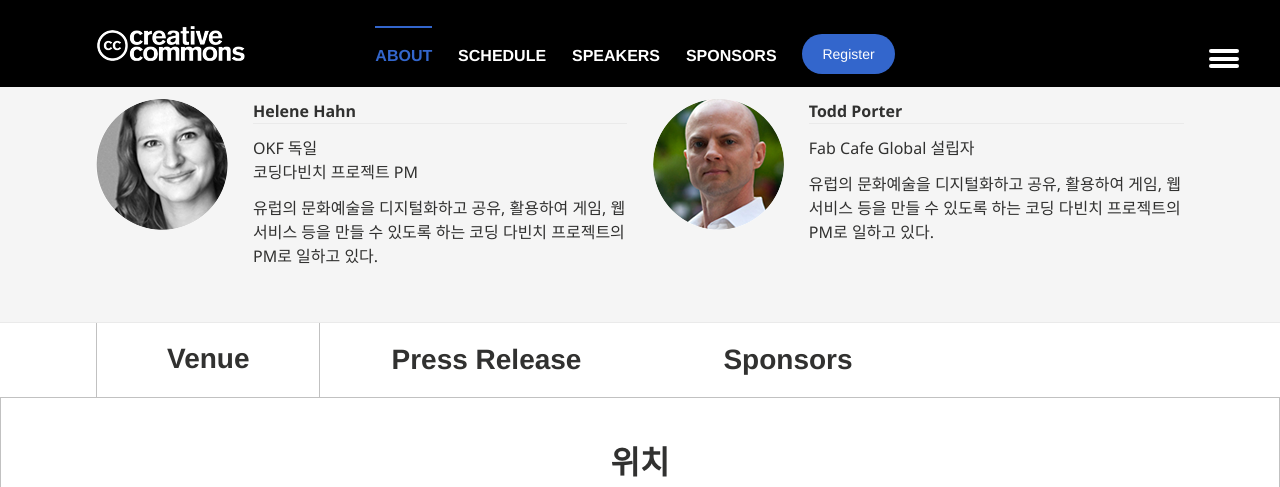
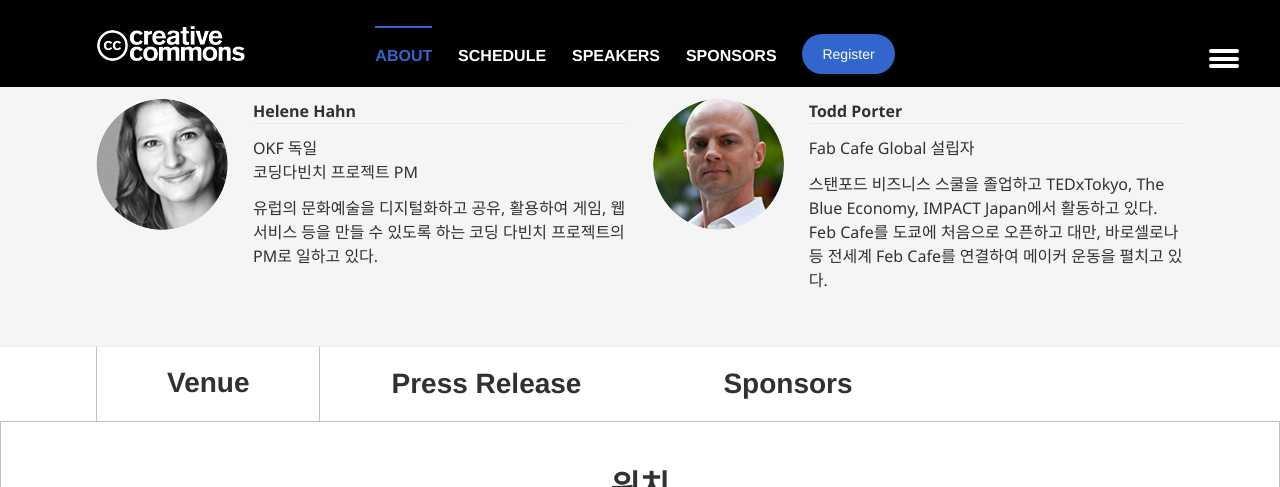
Before and after one commit to creativecommonskorea/cckcon3, a Jekyll site: the page built from index.md, in a window 1280 px wide and 900 px high, scrolled down 1448 px, cut to the strip 0-487 px from the top of the window. Built offline with Jekyll 4.4.1, drawn with Linux system fonts in a browser that asks for light colours.

Commit message:
fixed description for Todd Porter

```diff
--- a/_data/speakers.yml
+++ b/_data/speakers.yml
@@ -44,7 +44,7 @@
   name_en: Todd Porter
   title_ko: "Fab Cafe Global 설립자"
   title_en:
-  desc_ko: "유럽의 문화예술을 디지털화하고 공유, 활용하여 게임, 웹서비스 등을 만들 수 있도록 하는 코딩 다빈치 프로젝트의 PM로 일하고 있다."
+  desc_ko: "스탠포드 비즈니스 스쿨을 졸업하고 TEDxTokyo, The Blue Economy, IMPACT Japan에서 활동하고 있다. Feb Cafe를 도쿄에 처음으로 오픈하고 대만, 바로셀로나 등 전세계 Feb Cafe를 연결하여 메이커 운동을 펼치고 있다."
   desc_en:
   profile_img: todd.png
 
```
